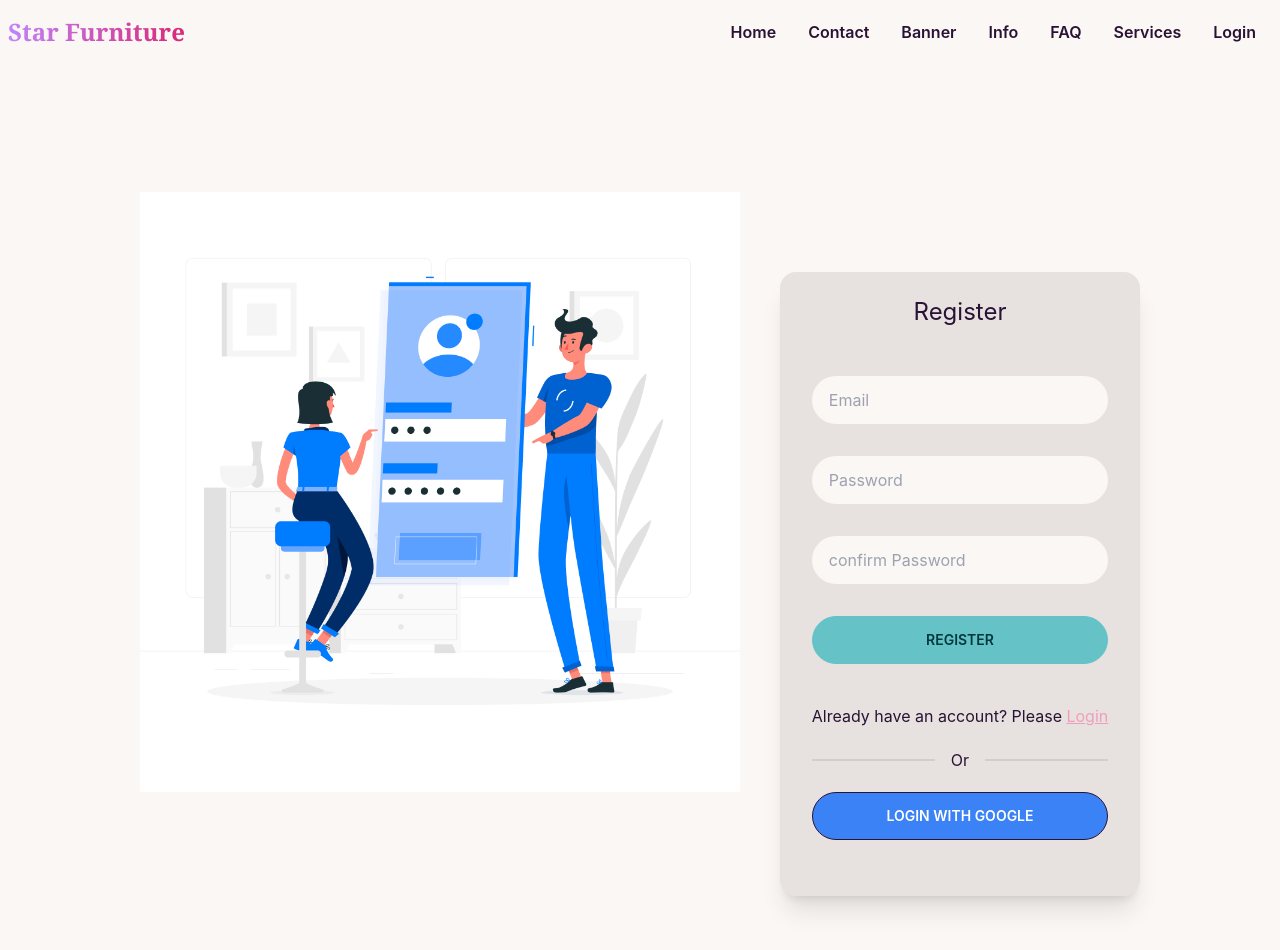
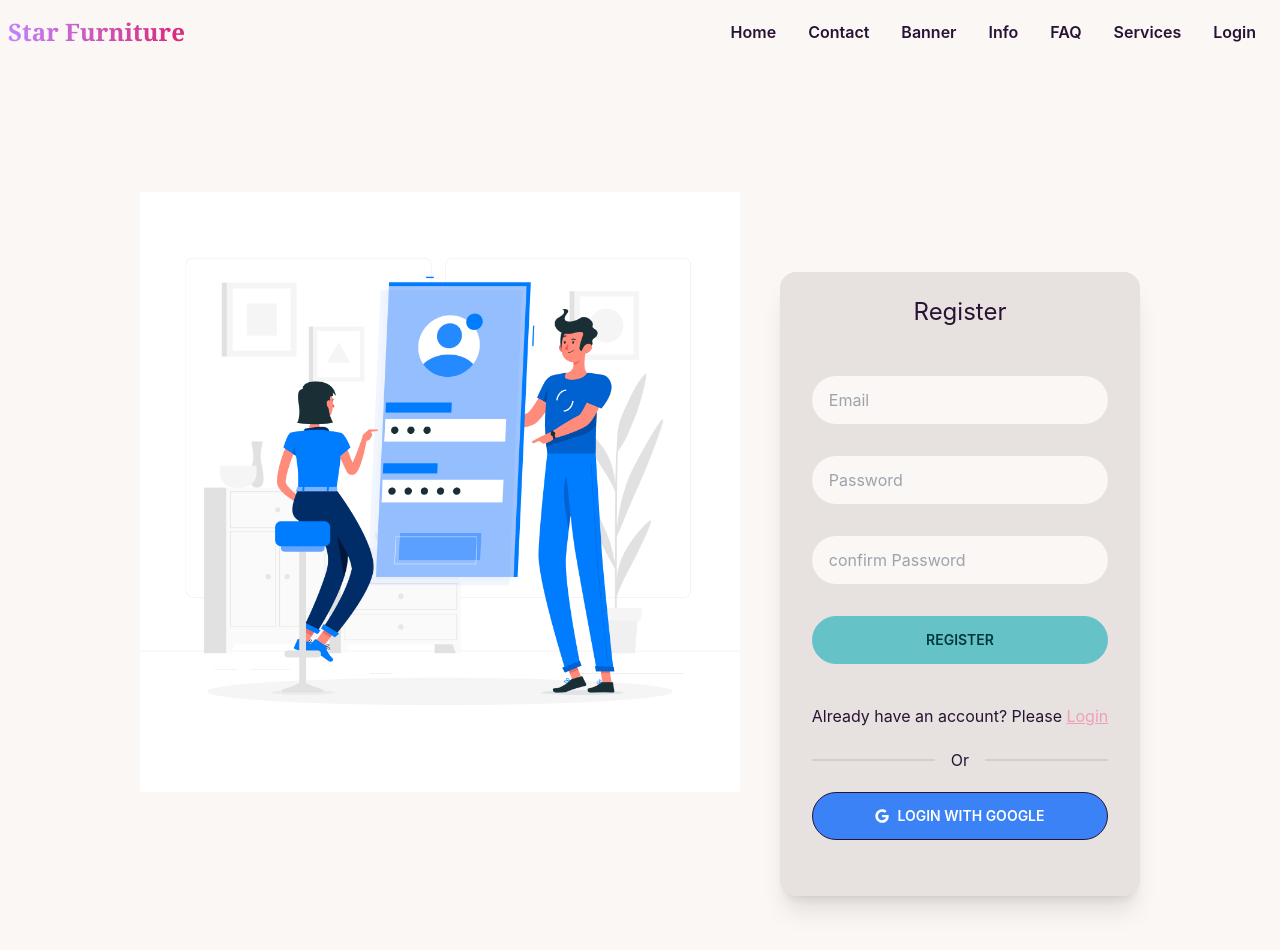
Before and after one commit to rakibul58/star-furniture-client, a React (Create React App) app: page /register in a window 1280 px wide. Shown: the top 950 px of the page. Built offline with nearby package versions, Linux system fonts and the light colour scheme; no server answers.

Commit message:
google login

```diff
--- a/src/Components/Card/Cards.js
+++ b/src/Components/Card/Cards.js
@@ -1,7 +1,9 @@
-import React from 'react';
+import React, { useContext } from 'react';
+import { AuthContext } from '../../Contexts/AuthProvider/AuthProvider';
 import './Cards.css';
 
-function Cards({service}) {
+function Cards({ service }) {
+  const { user } = useContext(AuthContext);
   return (
     <div>
       <div className=" place-self-auto card bg-base-300 shadow-2xl">
@@ -10,10 +12,13 @@ function Cards({service}) {
           <h2 className="card-title text-3xl text-primary mt-3">{service.title}</h2>
           <h4 className="card-title">Price: <span className='font-bold text-yellow-500'>${service.price}</span></h4>
           <p>{service.description}</p>
-          <div className="card-actions justify-end mt-5">
-            <button className="btn btn-xs btn-error text-white hover:bg-opacity-70">Delete</button>
-            <button className="btn btn-xs btn-info text-white hover:bg-opacity-70">Update</button>
-          </div>
+          {
+            user &&
+            <div className="card-actions justify-end mt-5">
+              <button className="btn btn-xs btn-error text-white hover:bg-opacity-70">Delete</button>
+              <button className="btn btn-xs btn-info text-white hover:bg-opacity-70">Update</button>
+            </div>
+          }
         </div>
       </div>
     </div>
--- a/src/Components/Login/Register.js
+++ b/src/Components/Login/Register.js
@@ -3,10 +3,11 @@ import { toast } from 'react-hot-toast';
 import { Link, useNavigate } from 'react-router-dom';
 import { AuthContext } from '../../Contexts/AuthProvider/AuthProvider';
 import img from '../../images/login.jpg';
+import { FaGoogle } from 'react-icons/fa'
 
 const Register = () => {
 
-  const { createUser } = useContext(AuthContext);
+  const { createUser, googleLogin } = useContext(AuthContext);
   const navigate = useNavigate();
 
   const handleEmailRegister = event => {
@@ -33,6 +34,17 @@ const Register = () => {
 
   }
 
+  const handleGoogleLogin = () => {
+    googleLogin()
+      .then(result => {
+        const user = result.user;
+        console.log(user);
+        toast.success("Registered Successfully");
+        navigate('/');
+      })
+      .catch(error => console.error(error));
+  }
+
   return (
     <div className='px-10'>
       <div className='my-32 flex flex-wrap justify-center gap-10'>
@@ -53,7 +65,7 @@ const Register = () => {
               </div>
               <p>Already have an account? Please <Link className='link link-secondary' to='/login'>Login</Link></p>
               <div className='divider'>Or</div>
-              <button className='btn bg-blue-500 text-white'>Login With Google</button>
+              <button onClick={handleGoogleLogin} className='btn bg-blue-500 text-white'><FaGoogle className='mr-2'></FaGoogle> Login With Google</button>
             </div>
           </form>
         </div>
```
